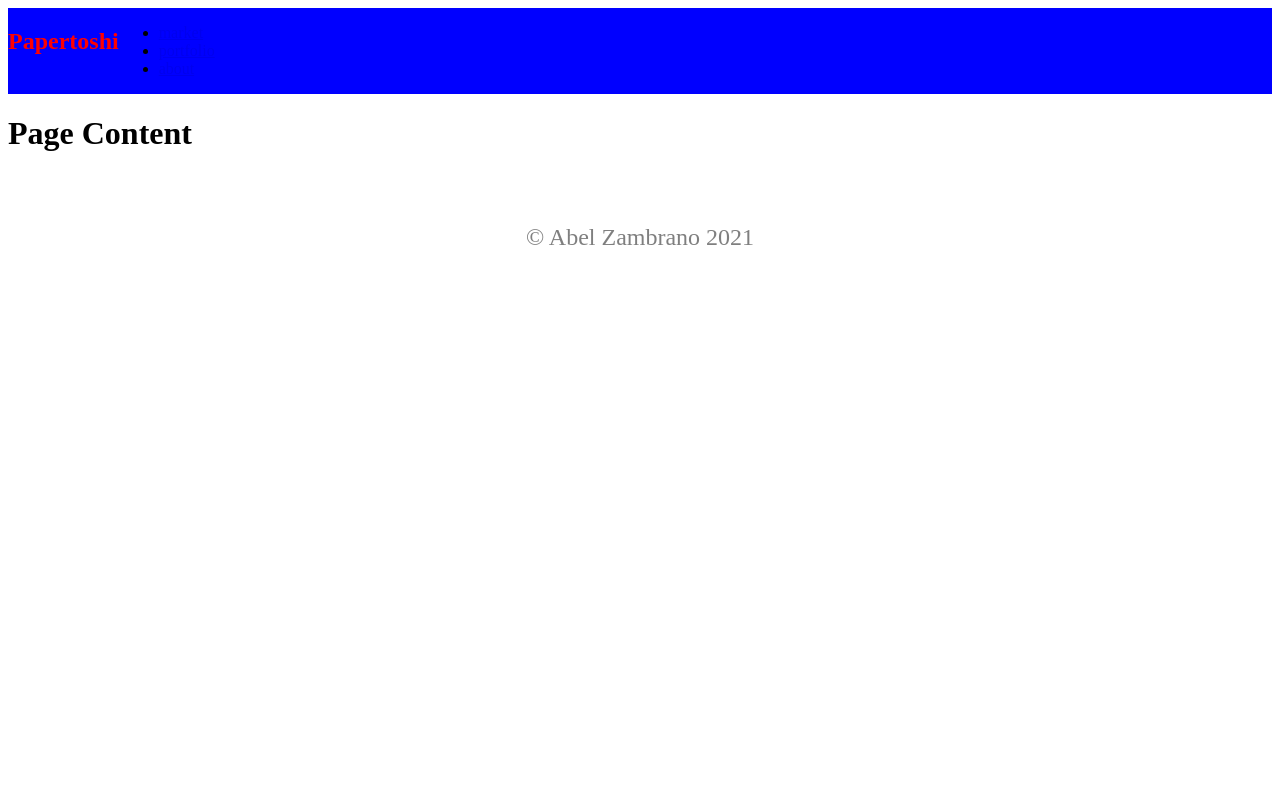
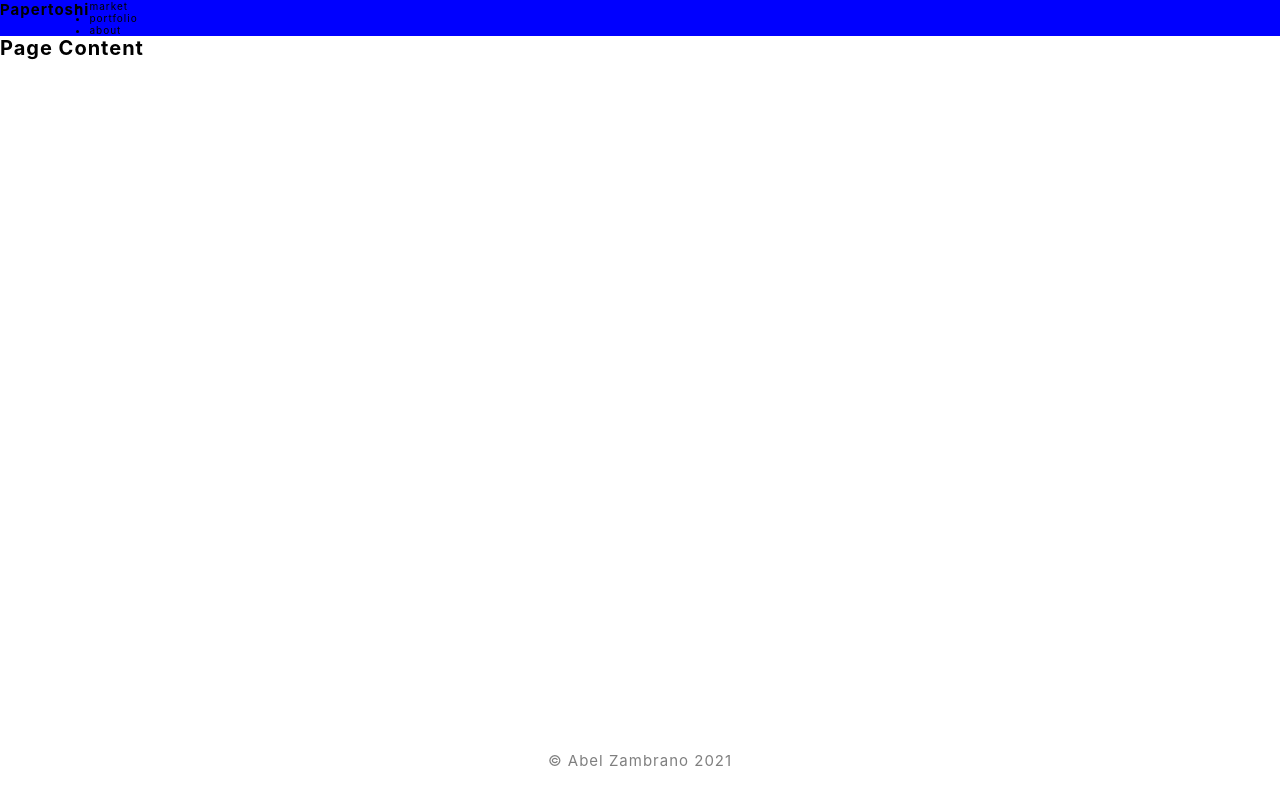
Before and after one commit to Abel-Zambrano/papertoshi, a Next.js app: page / in a window 1280 px wide. Built offline with nearby package versions, Linux system fonts and the light colour scheme.

Commit message:
add global style

```diff
--- a/components/Page.tsx
+++ b/components/Page.tsx
@@ -1,18 +1,65 @@
+import styled, { createGlobalStyle } from "styled-components";
 import Header from "./header/Header";
 import Footer from "./footer/Footer";
+
+const GlobalStyles = createGlobalStyle`
+:root {
+  --black-dark: rgb(22, 22, 22);
+  --black-light: rgb(29, 29, 29);
+  --white: #fff;
+  --off-white: #f2f2f2;
+  --primary-blue: #0262bc;
+  --primary-orange:  #ffa64d;
+  --gray-blue: rgb(90, 99, 125);
+}
+html {
+    box-sizing: border-box;
+    font-size: 62.5%;
+    letter-spacing: 0.1rem;
+    scroll-behavior: smooth;
+}
+body {
+  padding: 0;
+  margin: 0;
+  height: 100%;
+  font-family: -apple-system, BlinkMacSystemFont, Segoe UI, Roboto, Oxygen,
+  Ubuntu, Cantarell, Fira Sans, Droid Sans, Helvetica Neue, sans-serif;
+}
+a {
+  color: inherit;
+  text-decoration: none;
+}
+* {
+  margin: 0;
+  padding: 0;
+}
+*::before,
+*::after {
+  box-sizing: inherit;
+}
+`;
+
+const Container = styled.div`
+  display: flex;
+  flex-direction: column;
+  min-height: 100vh;
+`;
+
+const Content = styled.div`
+  flex: 1;
+`;
 
 type Props = {
   children?: any;
 };
 
-const Page = ({ children }: Props) => {
+export default function Page({ children }: Props) {
   return (
-    <>
-      <Header className="header" title="Papertoshi" />
-      <div>{children}</div>
+    <Container>
+      <GlobalStyles />
+      <Header title="Papertoshi" />
+      <Content>{children}</Content>
       <Footer />
-    </>
+    </Container>
   );
-};
-
-export default Page;
+}
```
